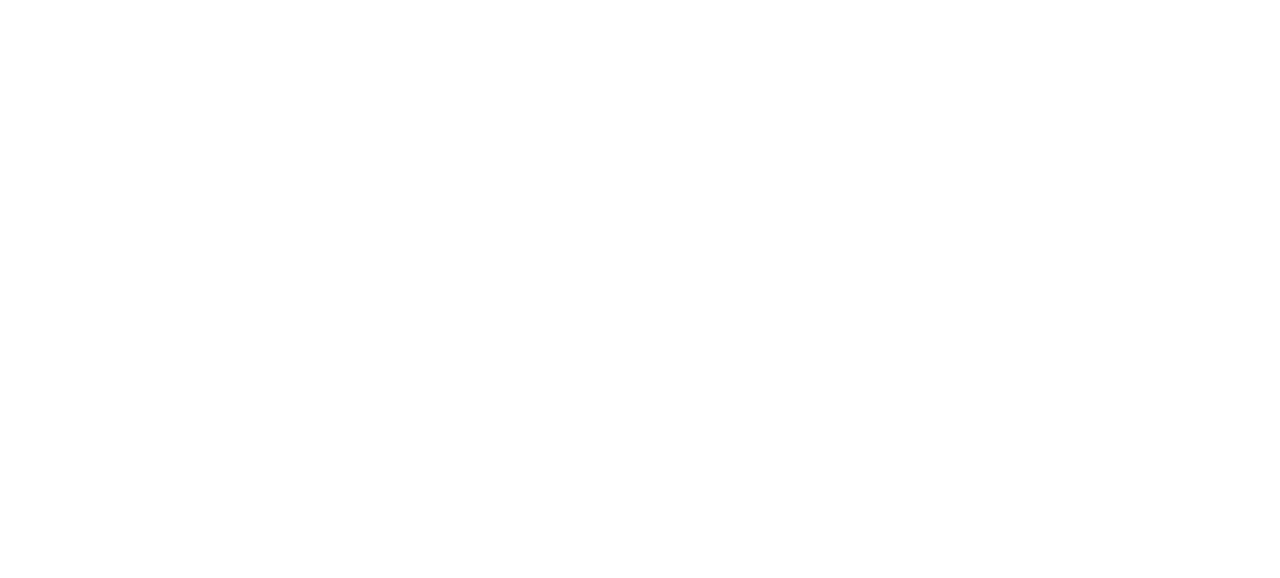
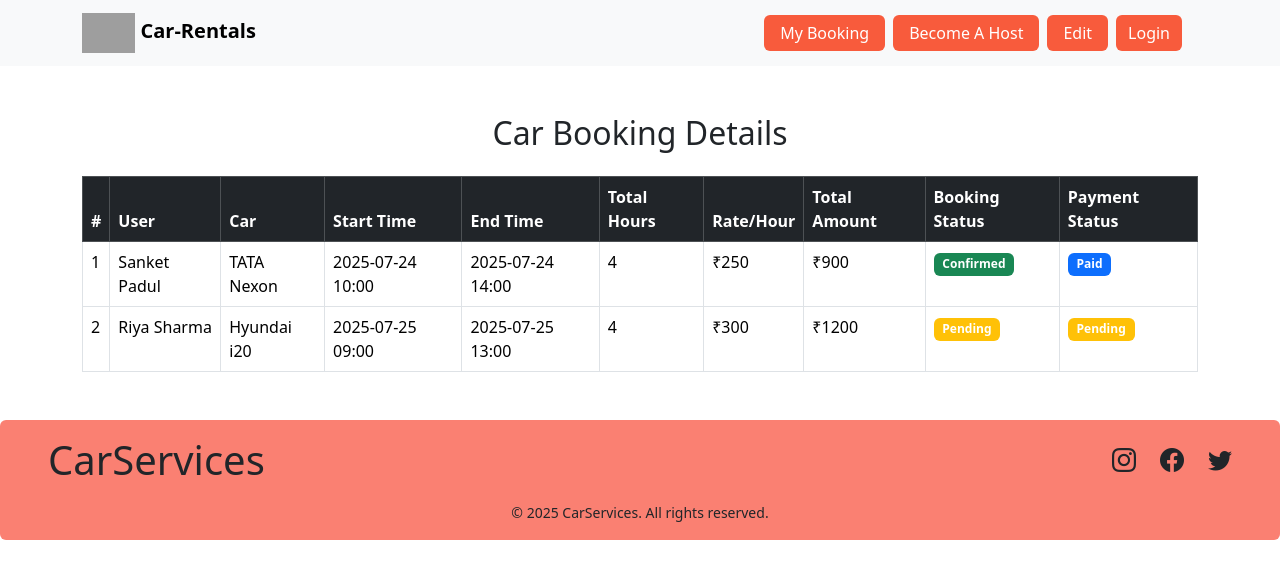
Before and after one commit to vjeet-jadhav/car_rental_system, a React (Vite) app in the folder ProjectCar/client/app/: page /user-booking in a window 1280 px wide. Before the commit this address had no page. Shown: the top 578 px of the page. Built offline with nearby package versions, Linux system fonts and the light colour scheme; grey boxes are pictures that could not be loaded.

Commit message:
working on user navbar for navigation also add user booking details page

```diff
--- a/ProjectCar/client/app/src/App.jsx
+++ b/ProjectCar/client/app/src/App.jsx
@@ -15,6 +15,9 @@
 import AdminContainer from "./Screens/Admin/AdminContainer";
 import ScheduleAgenet from "./Screens/Admin/ScheduleAgenet";
 import RegisterAgent from "./Screens/Admin/RegisterAgent";
+import Register from "./Screens/Host/Register";
+import Login from "./Components/Login";
+import ClientBooking from "./Screens/Client/ClientBooking";
 
 function App() {
   const [count, setCount] = useState(0);
@@ -29,21 +32,42 @@
             <Route path="schedule" element={<ScheduleAgenet />} />
             <Route path="register" element={<RegisterAgent></RegisterAgent>}></Route>
           </Route>
-                <Route
-          path="/home"
-          element={<Home/>}
+
+          {/* user section routing */}
+          <Route
+            path=""
+            element={<Home />}
           />
 
           <Route
-          path="/allcars"
-          element={<CarInfo/>}
+            path="/allcars"
+            element={<CarInfo />}
           />
 
           <Route
-          path="/carbooking"
-          element={<CarBooking/>}
+            path="/carbooking"
+            element={<CarBooking />}
           />
 
+          <Route
+            path="edit"
+            element={<Profile />} />
+
+          <Route
+            path="become-host"
+            element={<Register />} />
+
+          <Route
+            path="user-login"
+            element={<Login />} />
+
+          <Route
+            path="user-signup"
+            element={<Signup />} />
+
+          <Route
+            path="user-booking"
+            element={<ClientBooking />} />
         </Route>
       </Routes>
     </>
--- a/ProjectCar/client/app/src/Components/Footer.jsx
+++ b/ProjectCar/client/app/src/Components/Footer.jsx
@@ -5,8 +5,8 @@
         <div>
             <footer>
                 <div
-                    className="d-flex mt-5 py-3 rounded justify-content-between align-items-center px-3 px-lg-5 flex-wrap"
-                    style={{ backgroundColor: 'salmon' }}
+                    className="d-flex mt-5 py-3 rounded justify-content-between align-items-center px-3 px-lg-5 flex-wrap w-100"
+                    style={{ backgroundColor: 'salmon',position:'relative',bottom:'0px',left:'0px' }}
                 >
                     {/* Brand Name */}
                     <div>
--- a/ProjectCar/client/app/src/Components/Navbar.jsx
+++ b/ProjectCar/client/app/src/Components/Navbar.jsx
@@ -1,41 +1,60 @@
+import { Link } from "react-router-dom"
+
 function Navbar() {
     return (
-        <nav className="navbar navbar-expand-lg bg-body-tertiary">
-            <div className="container-fluid">
-                <a className="navbar-brand" href="#">Navbar scroll</a>
-                <button className="navbar-toggler" type="button" data-bs-toggle="collapse" data-bs-target="#navbarScroll" aria-controls="navbarScroll" aria-expanded="false" aria-label="Toggle navigation">
+        <>
+            <nav className="navbar navbar-expand-lg bg-body-tertiary ">
+                <div className="container">
+                    <Link className="navbar-brand me-2" to="/">
+                        <img
+                            src="/Image/logo.svg"
+                            height="40"
+                            alt="MDB Logo"
+                            loading="lazy"
+                            style={{ marginTop: "" }}
+                        />
+                        <span> <b>Car-Rentals</b></span>
+                    </Link>
+
+                    <button
+                        className="navbar-toggler"
+                        type="button"
+                        data-bs-toggle="collapse"
+                        data-bs-target="#navbarButtonsExample"
+                        aria-controls="navbarButtonsExample"
+                        aria-expanded="false"
+                        aria-label="Toggle navigation"
+                    >
                         <span className="navbar-toggler-icon"></span>
                     </button>
-                <div className="collapse navbar-collapse" id="navbarScroll">
-                <ul className="navbar-nav me-auto my-2 my-lg-0 navbar-nav-scroll" style={{"--bs-scroll-height" : "100px"}}>
+
+                    <div className="collapse navbar-collapse" id="navbarButtonsExample">
+                        <ul className="navbar-nav me-auto mb-2 mb-lg-0">
                             <li className="nav-item">
-                    <a className="nav-link active" aria-current="page" href="#">Home</a>
-                    </li>
-                    <li className="nav-item">
-                    <a className="nav-link" href="#">Link</a>
-                    </li>
-                    <li className="nav-item dropdown">
-                    <a className="nav-link dropdown-toggle" href="#" role="button" data-bs-toggle="dropdown" aria-expanded="false">
-                        Link
-                    </a>
-                    <ul className="dropdown-menu">
-                        <li><a className="dropdown-item" href="#">Action</a></li>
-                        <li><a className="dropdown-item" href="#">Another action</a></li>
-                        <li><hr className="dropdown-divider" /></li>
-                        <li><a className="dropdown-item" href="#">Something else here</a></li>
-                    </ul>
-                    </li>
-                    <li className="nav-item">
-                    <a className="nav-link disabled" aria-disabled="true">Link</a>
+                                <Link className="nav-link" to="/">
+                                    {/* Dashboard */}
+                                </Link>
                             </li>
                         </ul>
-                <form className="d-flex" role="search">
-                    <input className="form-control me-2" type="search" placeholder="Search" aria-label="Search"/>
-                    <button className="btn btn-outline-success" type="submit">Search</button>
-                </form>
+
+                        <div className="d-flex align-items-center">
+                            <Link to="/user-booking" className="btn btn-primary px-3 me-2" style={{ backgroundColor: 'rgba(248, 91, 60, 1)', border: 'none' }}>
+                                My Booking
+                            </Link>
+                            <Link to="/become-host" className="btn btn-primary px-3 me-2" style={{ backgroundColor: 'rgba(248, 91, 60, 1)', border: 'none' }}>
+                                Become A Host
+                            </Link>
+                            <Link to="/edit" className="btn btn-primary px-3 me-2" style={{ backgroundColor: 'rgba(248, 91, 60, 1)', border: 'none' }}>
+                                Edit
+                            </Link>
+                            <Link to="/user-login" className="btn btn-primary me-3" style={{ backgroundColor: 'rgba(248, 91, 60, 1)', border: 'none' }}>
+                                Login
+                            </Link>
+                        </div>
                     </div>
                 </div>
             </nav>
+        </>
     )
 }
 
--- a/ProjectCar/client/app/src/Screens/Client/CarInfo.jsx
+++ b/ProjectCar/client/app/src/Screens/Client/CarInfo.jsx
@@ -4,6 +4,7 @@
 function CarInfo() {
     return (
         <div>
+            {/* top section */}
             <div className='d-flex mt-5  p-2 gap-1' >
                 {/* left-section */}
                 <div className='col-3 border border-2 border-danger'>
@@ -18,6 +19,7 @@
                     </div>
                 </div>
             </div>
+            {/* middle section */}
             <div className='d-flex mt-2 p-2 gap-1' >
                 {/* left-section */}
                 <div className='col-3  border-danger p-3 '>
@@ -30,13 +32,13 @@
                                     <input type="checkbox" style={{transform: 'scale(1.3)'}}/> <span className=' px-2'>SUV</span>
                                 </div>
                                 <div>
-                                    <input type="checkbox" style={{transform: 'scale(1.3)'}}/> <span className=' px-2'>SUV</span>
+                                    <input type="checkbox" style={{transform: 'scale(1.3)'}}/> <span className=' px-2'>Tata Nexon</span>
                                 </div>
                                 <div>
-                                    <input type="checkbox" style={{transform: 'scale(1.3)'}}/> <span className=' px-2'>SUV</span>
+                                    <input type="checkbox" style={{transform: 'scale(1.3)'}}/> <span className=' px-2'>Hyundai i20</span>
                                 </div>
                                 <div>
-                                    <input type="checkbox" style={{transform: 'scale(1.3)'}}/> <span className=' px-2'>SUV</span>
+                                    <input type="checkbox" style={{transform: 'scale(1.3)'}}/> <span className=' px-2'>Mahindra XUV700</span>
                                 </div>
                             </div>
                         </div>
--- /dev/null
+++ b/ProjectCar/client/app/src/Screens/Client/ClientBooking.jsx
@@ -0,0 +1,95 @@
+import React from 'react'
+
+function ClientBooking() {
+    const bookings = [
+        {
+            BookingID: 1,
+            UserName: 'Sanket Padul',
+            CarModel: 'TATA Nexon',
+            StartDateTime: '2025-07-24 10:00',
+            EndDateTime: '2025-07-24 14:00',
+            TotalHours: 4,
+            HourlyRate: 250,
+            Discount: 100,
+            TotalAmount: 900,
+            BookingStatus: 'Confirmed',
+            PaymentStatus: 'Paid',
+        },
+        {
+            BookingID: 2,
+            UserName: 'Riya Sharma',
+            CarModel: 'Hyundai i20',
+            StartDateTime: '2025-07-25 09:00',
+            EndDateTime: '2025-07-25 13:00',
+            TotalHours: 4,
+            HourlyRate: 300,
+            Discount: 0,
+            TotalAmount: 1200,
+            BookingStatus: 'Pending',
+            PaymentStatus: 'Pending',
+        },
+        // Add more bookings here...
+    ];
+
+    const getStatusColor = (status) => {
+        switch (status.toLowerCase()) {
+            case 'confirmed': return 'success';
+            case 'pending': return 'warning';
+            case 'cancelled': return 'danger';
+            case 'completed': return 'secondary';
+            case 'paid': return 'primary';
+            case 'refunded': return 'info';
+            default: return 'light';
+        }
+    };
+
+    return (
+        <div>
+            <div className="container mt-5">
+                <h2 className="text-center mb-4">Car Booking Details</h2>
+                <table className="table table-bordered table-hover">
+                    <thead className="table-dark">
+                        <tr>
+                            <th>#</th>
+                            <th>User</th>
+                            <th>Car</th>
+                            <th>Start Time</th>
+                            <th>End Time</th>
+                            <th>Total Hours</th>
+                            <th>Rate/Hour</th>
+                            <th>Total Amount</th>
+                            <th>Booking Status</th>
+                            <th>Payment Status</th>
+                        </tr>
+                    </thead>
+                    <tbody>
+                        {bookings.map((booking, index) => (
+                            <tr key={booking.BookingID}>
+                                <td>{index + 1}</td>
+                                <td>{booking.UserName}</td>
+                                <td>{booking.CarModel}</td>
+                                <td>{booking.StartDateTime}</td>
+                                <td>{booking.EndDateTime}</td>
+                                <td>{booking.TotalHours}</td>
+                                <td>₹{booking.HourlyRate}</td>
+                                <td>₹{booking.TotalAmount}</td>
+                                <td>
+                                    <span className={`badge bg-${getStatusColor(booking.BookingStatus)} btn`} style={{Width:'200px'}}>
+                                        {booking.BookingStatus}
+                                    </span>
+                                </td>
+                                <td>
+                                    <span className={`badge bg-${getStatusColor(booking.PaymentStatus)} btn `} style={{Width:'200px'}}>
+                                        {booking.PaymentStatus}
+                                    </span>
+                                </td>
+                            </tr>
+                        ))}
+                    </tbody>
+                </table>
+            </div>
+        </div>
+    )
+}
+
+export default ClientBooking
--- a/ProjectCar/client/app/src/Screens/Client/Home.jsx
+++ b/ProjectCar/client/app/src/Screens/Client/Home.jsx
@@ -17,7 +17,7 @@
 
         <div className="row p-4 d-flex align-items-center ">
           {/* Left section - Form */}
-          <div className="col-md-6 ">
+          <div className="col-md-4 ">
             <form>
               <div className="border rounded p-3 home-serach-div">
                 <h3 className="mb-3">
@@ -45,7 +45,7 @@
           </div>
 
           {/* Right section - Image */}
-          <div className="col-md-6 d-flex align-items-center justify-content-center">
+          <div className="col-md-7 d-flex align-items-center justify-content-center">
             <img
               src="../public/Image/car-hero-section.svg"
               alt="Car Rental"
--- a/ProjectCar/client/app/src/Screens/Container.jsx
+++ b/ProjectCar/client/app/src/Screens/Container.jsx
@@ -26,8 +26,6 @@
         <div>
           <Footer />
         </div>
-
-
       </div>
     </>
   )
--- a/ProjectCar/client/app/src/Screens/Host/Register.css
+++ b/ProjectCar/client/app/src/Screens/Host/Register.css
@@ -5,11 +5,11 @@
   color: #333;
 }
 
-.container {
+.host-container {
   padding: 20px;
 }
 
-.navbar {
+.host-navbar {
   margin-top: 20px;
   display: flex;
   justify-content: space-between;
--- a/ProjectCar/client/app/src/Screens/Host/Register.jsx
+++ b/ProjectCar/client/app/src/Screens/Host/Register.jsx
@@ -2,8 +2,8 @@
 import './Register.css'
 function Register() {
   return (
-    <div className="container" >
-      <header className="navbar">
+    <div className="host-container" >
+      <header className="host-navbar">
         <div className="logo">Aapli Car</div>
         <div className="nav-buttons">
           <button>Home</button>
```
Also changed, not shown: ProjectCar/client/app/src/Components/Login.jsx (+24 -13 lines), ProjectCar/client/app/src/Screens/Client/CarBooking.jsx (+4 -4 lines). Lines whose indentation alone changed are shown as unchanged.
